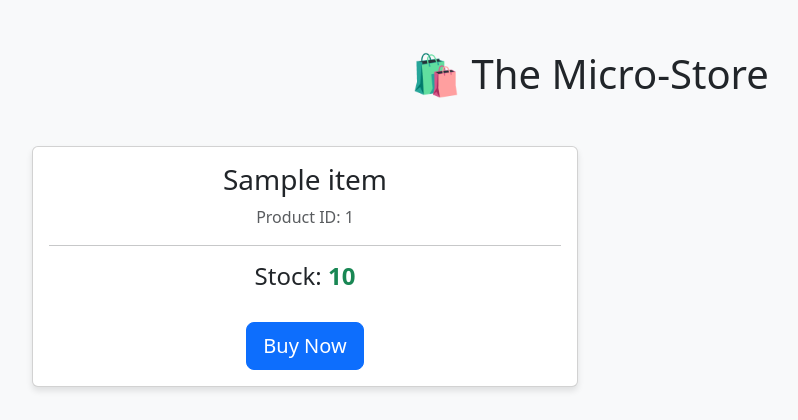
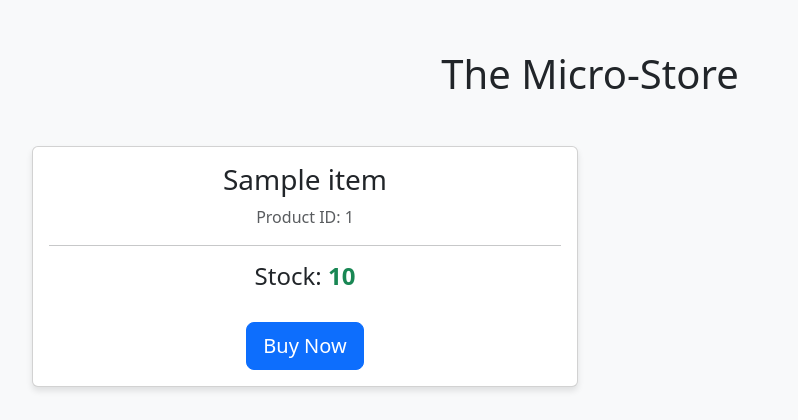
Before and after one commit to Sjomullen/PA2577-assignment-1, a Flask app: page / in a window 1280 px wide. Shown: the top 420 px of the page, without its empty margins (50-848 px from the left). Run offline with Flask 3, Linux system fonts and the light colour scheme; a database or web service that is not in the repository returns one stand-in record (values such as "Sample title"); data that the repository does not hold is empty.

Commit message:
minor fix

```diff
--- a/micro-store/order_service/templates/index.html
+++ b/micro-store/order_service/templates/index.html
@@ -14,7 +14,7 @@
 </head>
 <body>
 <div class="container">
-    <h1 class="text-center mb-5">🛍️ The Micro-Store</h1>
+    <h1 class="text-center mb-5">The Micro-Store</h1>
 
     <div class="row">
         {% for product in products %}
```
